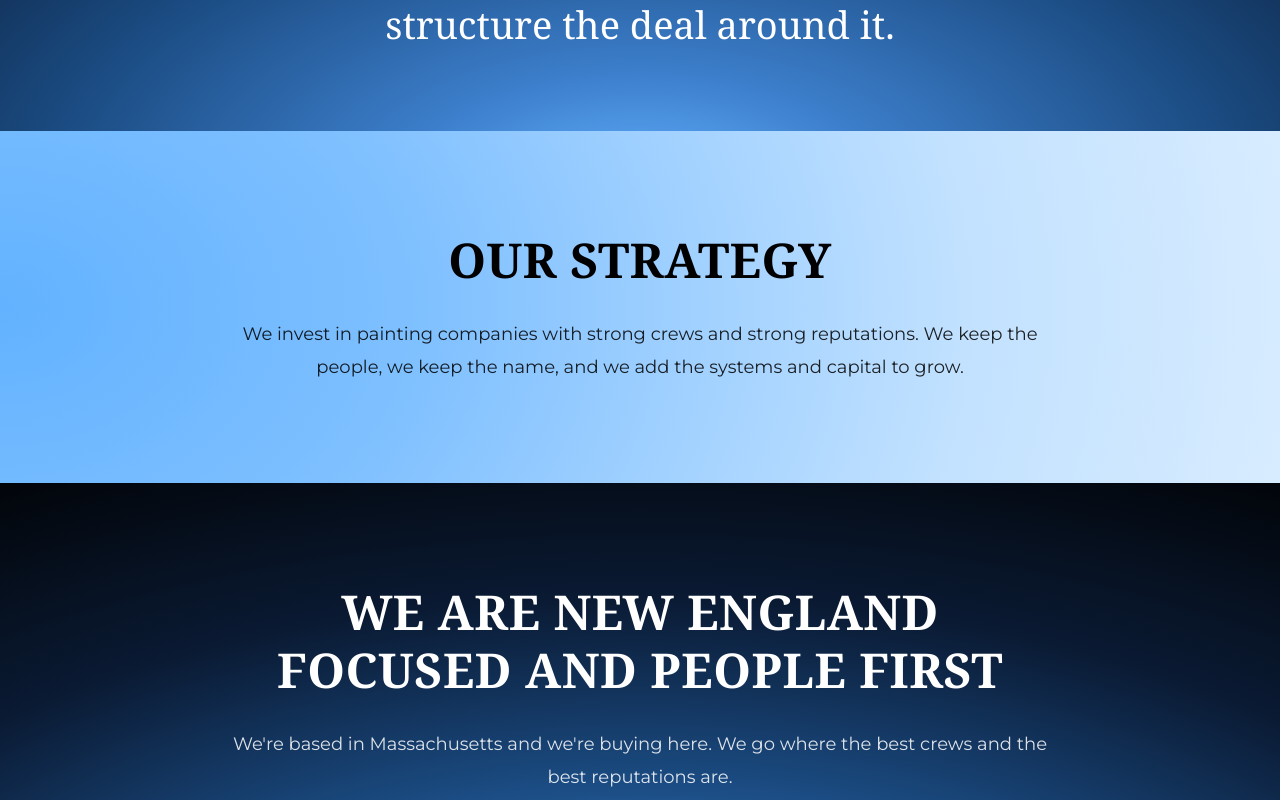
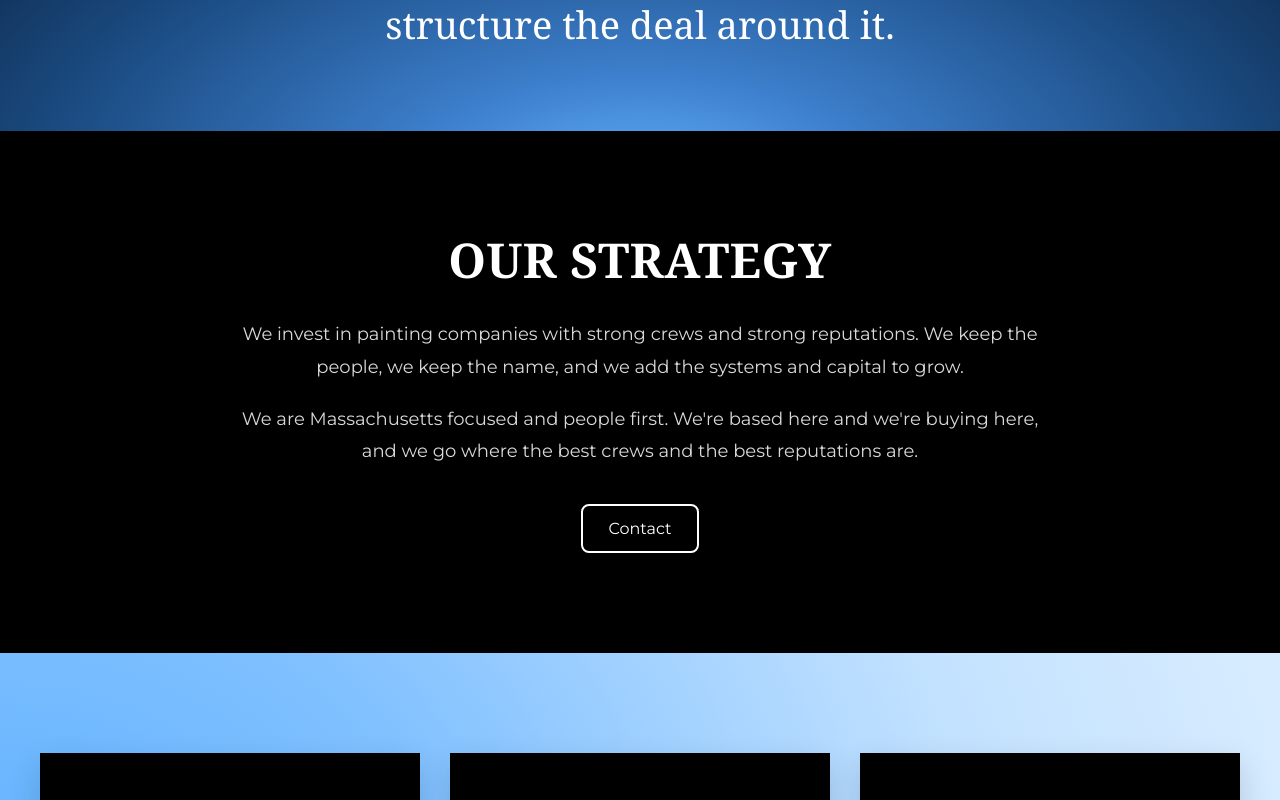
Before and after one commit to gkmestler/methodicpaintingsitemain, a Next.js app: page /how-we-partner in a window 1280 px wide. Shown: the part 1440-2240 px from the top of the page. Built offline with nearby package versions, Linux system fonts and the light colour scheme.

Commit message:
Merge Our Strategy and the New England section into one Massachusetts-focused Strategy section

```diff
--- a/app/how-we-partner/page.tsx
+++ b/app/how-we-partner/page.tsx
@@ -59,15 +59,12 @@ export default function HowWePartnerPage() {
         When you partner with Methodic, you decide what&apos;s right for you and the business, and we structure the deal around it.
       </Quote>
 
-      <TextBlock heading="OUR STRATEGY" tone="light">
+      <TextBlock heading="OUR STRATEGY" tone="black" buttonLabel="Contact">
         <p>
           We invest in painting companies with strong crews and strong reputations. We keep the people, we keep the name, and we add the systems and capital to grow.
         </p>
-      </TextBlock>
-
-      <TextBlock heading="WE ARE NEW ENGLAND FOCUSED AND PEOPLE FIRST" tone="dark" buttonLabel="Contact">
         <p>
-          We&apos;re based in Massachusetts and we&apos;re buying here. We go where the best crews and the best reputations are.
+          We are Massachusetts focused and people first. We&apos;re based here and we&apos;re buying here, and we go where the best crews and the best reputations are.
         </p>
       </TextBlock>
 
```
